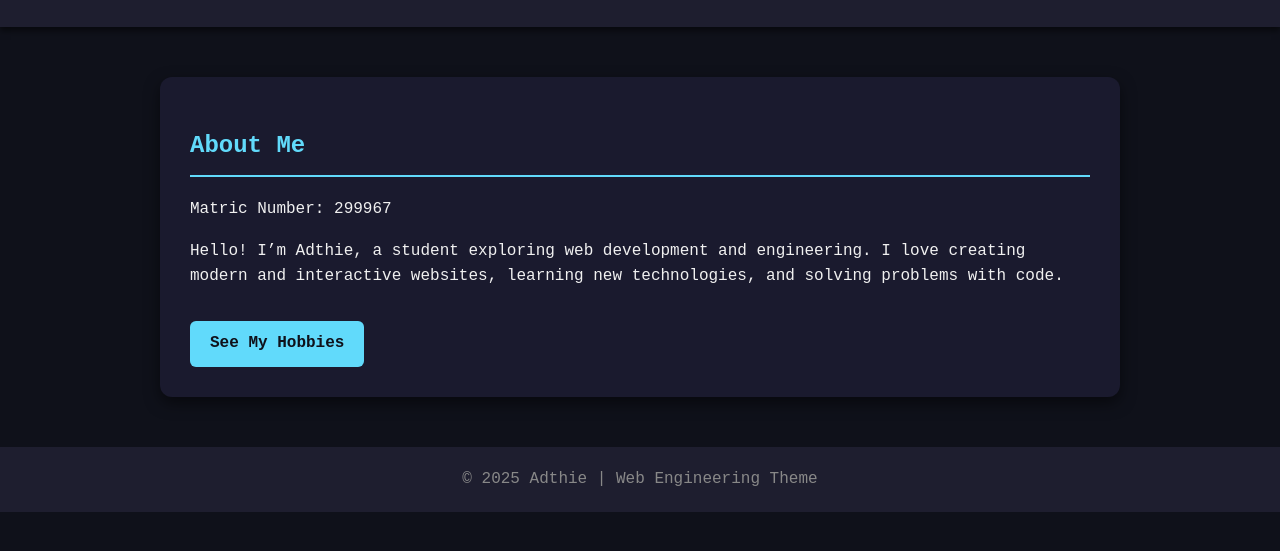
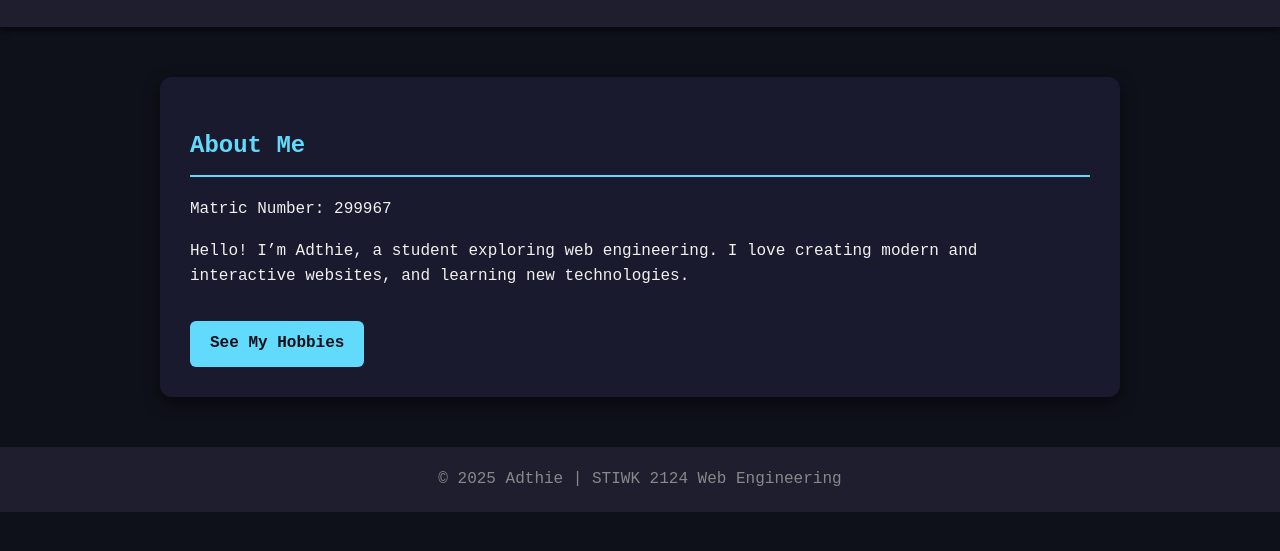
Before and after one commit to Adthie/my-resume-site, a plain HTML site: page index.html in a window 1280 px wide. Shown: the part 107-658 px from the top of the page. Drawn offline with Linux system fonts and the light colour scheme.

```diff
--- a/index.html
+++ b/index.html
@@ -19,12 +19,12 @@
 <section>
     <h2>About Me</h2>
     <p>Matric Number: 299967</p>
-    <p>Hello! I’m Adthie, a student exploring web development and engineering. I love creating modern and interactive websites, learning new technologies, and solving problems with code.</p>
+    <p>Hello! I’m Adthie, a student exploring web engineering. I love creating modern and interactive websites, and learning new technologies.</p>
     <a href="hobbies.html" class="button">See My Hobbies</a>
 </section>
 
 <footer>
-    &copy; 2025 Adthie | Web Engineering Theme
+    &copy; 2025 Adthie | STIWK 2124 Web Engineering
 </footer>
 </body>
 </html>
```
Also changed, not shown: contact.html (+2 -2 lines), hobbies.html (+1 -2 lines).
